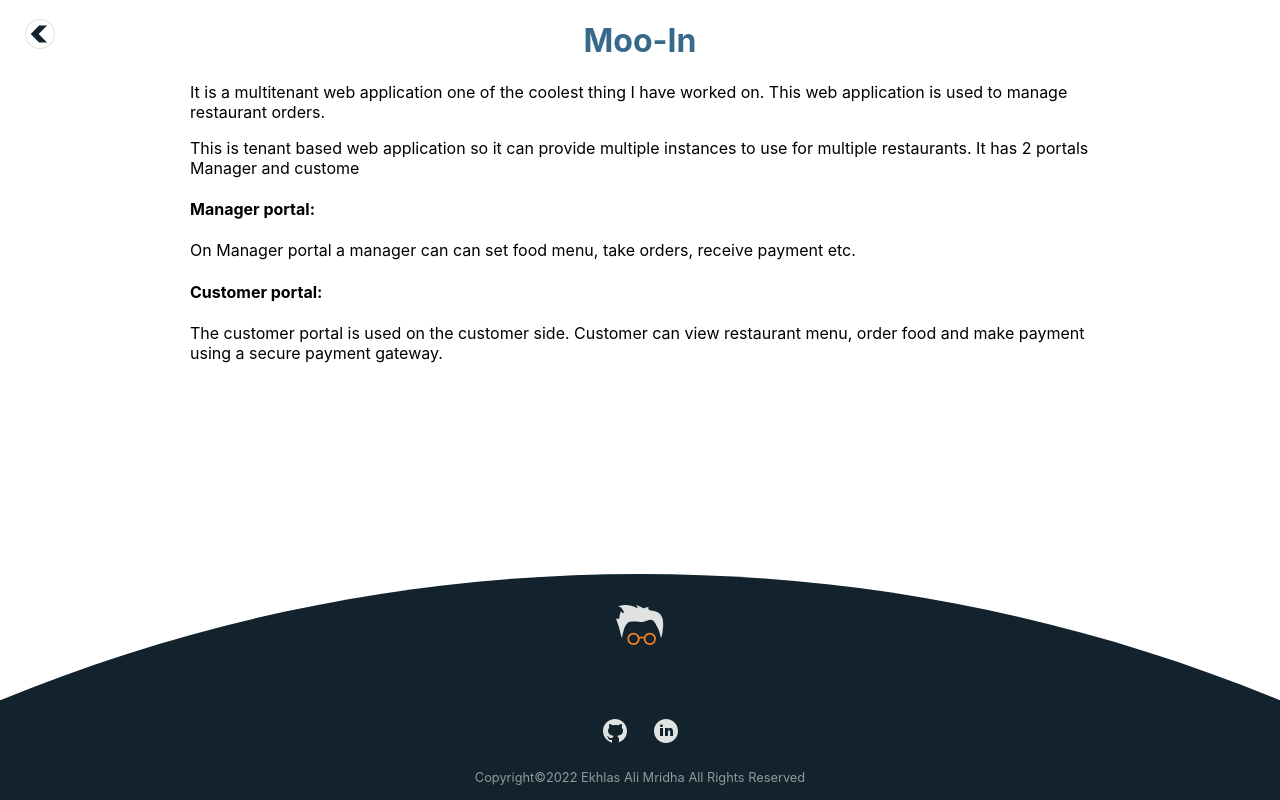
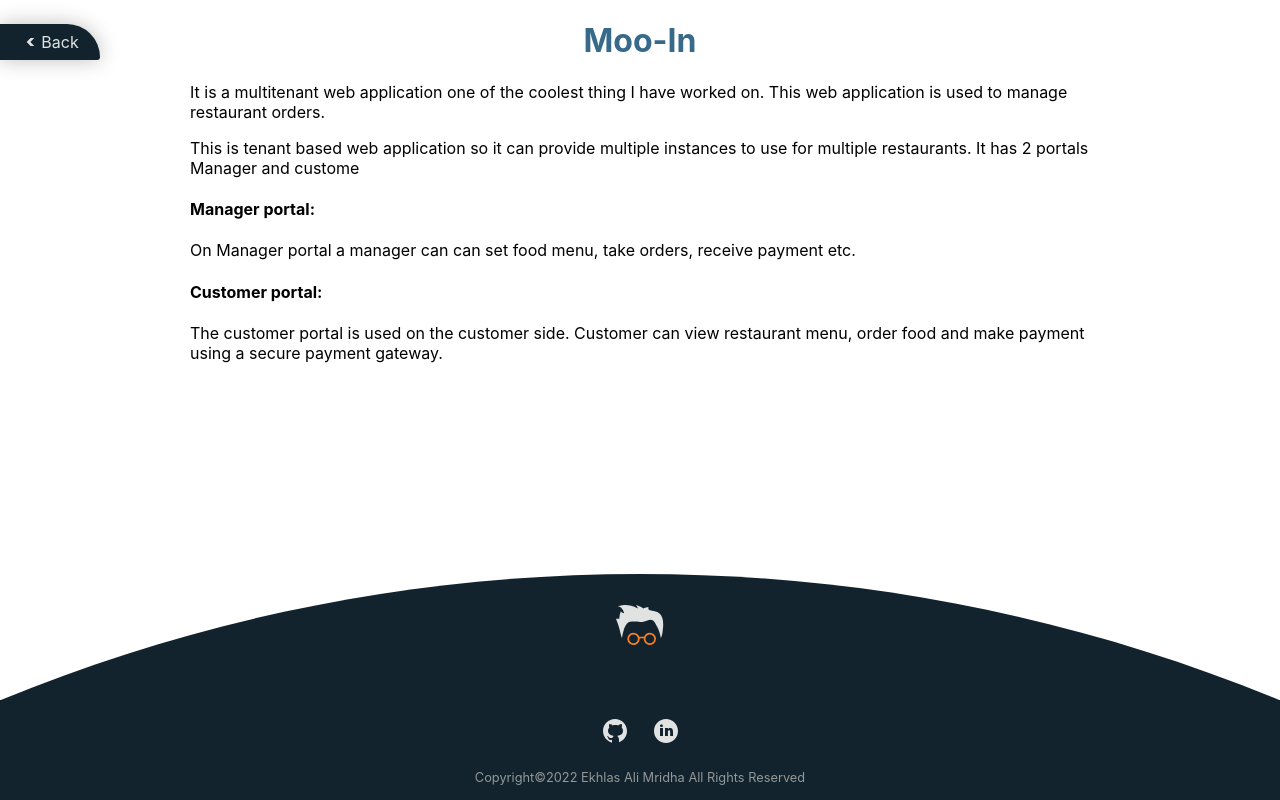
Before and after one commit to EkhlasMridha/portfolio, a React (Create React App) app: page /mooin in a window 1280 px wide. Built offline with nearby package versions, Linux system fonts and the light colour scheme.

Commit message:
back button for work detail page

```diff
--- /dev/null
+++ b/src/pages/WorkDetails/BlogBackButton.scss
@@ -0,0 +1,23 @@
+@use "../../styles/colors" as theme;
+
+.back-button {
+  position: fixed;
+  top: 24px;
+  display: flex;
+  align-items: center;
+  justify-content: center;
+  transition: 0.3s ease-in-out;
+  background: theme.$primary-color;
+  border-radius: 0px 45px 4px 0px;
+  width: 80px;
+  padding: 8px 10px;
+  z-index: 10;
+  box-shadow: 0px 0px 20px 0px #2424244b;
+  .left-arrow {
+    transform: scale(0.7);
+  }
+  &:hover {
+    background: lighten(theme.$primary-color, 15%);
+    color: lighten(theme.$secondary-color, 30%);
+  }
+}
--- /dev/null
+++ b/src/pages/WorkDetails/BlogBackButton.tsx
@@ -0,0 +1,19 @@
+import { HtmlHTMLAttributes } from "react";
+import { LeftArrowIcon } from "../../icons/svg.custom";
+import "./BlogBackButton.scss";
+
+interface BlogBackButtonProps extends HtmlHTMLAttributes<any> {
+  text?: string;
+}
+
+export const BlogBackButton = (props: BlogBackButtonProps) => {
+  return (
+    <div
+      className="back-button cursor-pointer primary-textcolor"
+      onClick={props?.onClick}
+    >
+      <LeftArrowIcon className="left-arrow" height={20} />
+      <span>{props?.text ?? "Back"}</span>
+    </div>
+  );
+};
--- a/src/pages/WorkDetails/Booky.tsx
+++ b/src/pages/WorkDetails/Booky.tsx
@@ -1,11 +1,10 @@
-import { createBrowserHistory } from "@remix-run/router";
 import { useNavigate } from "react-router-dom";
-import { LeftArrowIcon } from "../../icons/svg.custom";
 import { Footer } from "../../Layout/Footer";
 import {
   FigureContainer,
   FigureItems,
 } from "../../shared/FigureContainer/FigureContainer";
+import { BlogBackButton } from "./BlogBackButton";
 import "./DetailLayout.scss";
 
 const figureItems1: FigureItems = [
@@ -23,12 +22,14 @@ const Booky = (props: any) => {
   const navigate = useNavigate();
   return (
     <>
-      <a
-        className="back-button cursor-pointer secondary-textcolor"
+      {/* <a
+        className="back-button cursor-pointer primary-textcolor"
         onClick={() => navigate(-1)}
       >
-        <LeftArrowIcon height={20} />
-      </a>
+        <LeftArrowIcon className="left-arrow" height={20} />
+        <span>Back</span>
+      </a> */}
+      <BlogBackButton onClick={() => navigate(-1)} />
       <div className="detail-container">
         <h1 className="text-center cursor-text">Booky</h1>
         <p>
--- a/src/pages/WorkDetails/DetailLayout.scss
+++ b/src/pages/WorkDetails/DetailLayout.scss
@@ -46,19 +46,3 @@
     }
   }
 }
-
-.back-button {
-  transform: scale(1.5);
-  position: fixed;
-  top: 24px;
-  left: 30px;
-  display: flex;
-  justify-content: center;
-  border-radius: 50%;
-  transition: 0.3s ease-in-out;
-  z-index: 10;
-  &:hover {
-    background: lighten(theme.$secondary-color, 8%);
-    color: lighten(theme.$primary-color, 30%);
-  }
-}
--- a/src/pages/WorkDetails/EvetnTicketing.tsx
+++ b/src/pages/WorkDetails/EvetnTicketing.tsx
@@ -1,4 +1,3 @@
-import { LeftArrowIcon } from "../../icons/svg.custom";
 import "./DetailLayout.scss";
 import {
   FigureContainer,
@@ -6,6 +5,7 @@ import {
 } from "../../shared/FigureContainer/FigureContainer";
 import { Footer } from "../../Layout/Footer";
 import { useNavigate } from "react-router-dom";
+import { BlogBackButton } from "./BlogBackButton";
 
 const figureItems1: FigureItems = [
   {
@@ -40,12 +40,7 @@ const EventTicketing = (props: any) => {
   const navigate = useNavigate();
   return (
     <>
-      <a
-        className="back-button cursor-pointer secondary-textcolor"
-        onClick={() => navigate(-1)}
-      >
-        <LeftArrowIcon height={20} />
-      </a>
+      <BlogBackButton onClick={() => navigate(-1)} />
       <div className="detail-container">
         <h1 className="text-center cursor-text">Event Ticketing</h1>
         <p>
--- a/src/pages/WorkDetails/MooIn.tsx
+++ b/src/pages/WorkDetails/MooIn.tsx
@@ -1,6 +1,6 @@
 import { useNavigate } from "react-router-dom";
-import { LeftArrowIcon } from "../../icons/svg.custom";
 import { Footer } from "../../Layout/Footer";
+import { BlogBackButton } from "./BlogBackButton";
 import "./DetailLayout.scss";
 
 const MooIn = (props: any) => {
@@ -8,12 +8,7 @@ const MooIn = (props: any) => {
 
   return (
     <>
-      <a
-        className="back-button cursor-pointer secondary-textcolor"
-        onClick={() => navigate(-1)}
-      >
-        <LeftArrowIcon height={20} />
-      </a>
+      <BlogBackButton onClick={() => navigate(-1)} />
       <div className="detail-container" style={{ height: "100vh" }}>
         <h1 className="text-center cursor-text">Moo-In</h1>
         <p>
```
Also changed, not shown: src/svgs/left-arrow.svg.
